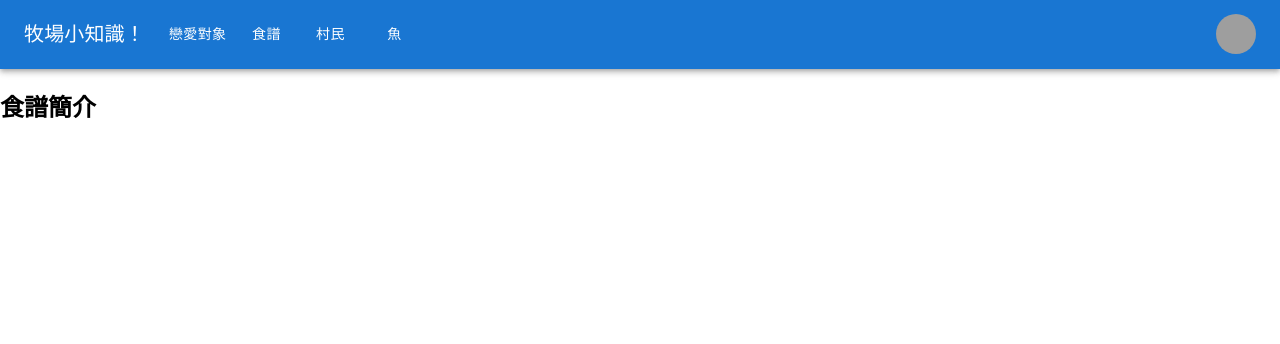
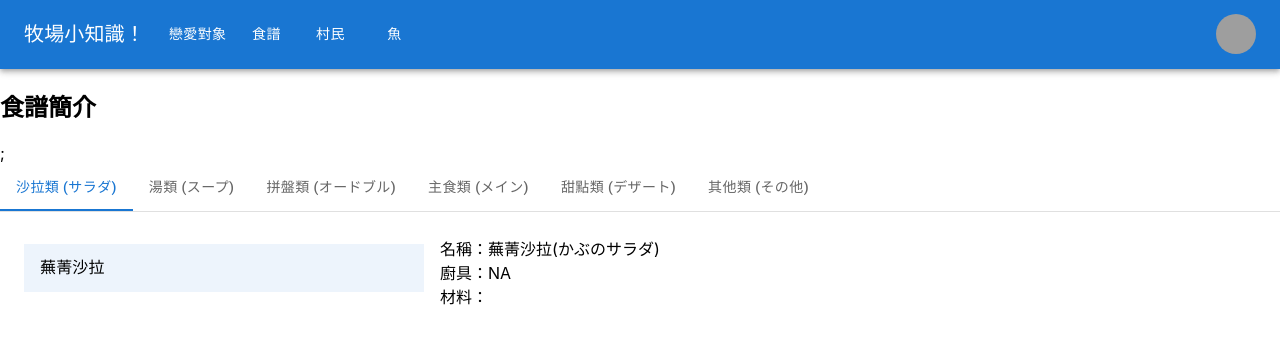
Before and after one commit to shuanshuan030913/farmer-app, a React app: page /recipe in a window 1280 px wide. Shown: the top 344 px of the page. Built offline with nearby package versions, Linux system fonts and the light colour scheme; grey boxes are pictures that could not be loaded.

Commit message:
add Recipe 10%

```diff
--- a/src/client/App.js
+++ b/src/client/App.js
@@ -6,7 +6,7 @@ import {
 } from "react-router-dom";
 import '../client/scss/style.scss';
 import Header from "./layout/Header";
-import {Lover} from "./pages";
+import {Lover, Recipe} from "./pages";
 
 function App() {
   return (
@@ -29,10 +29,6 @@ function Home() {
     return <h2>Home</h2>;
 }
 
-function Recipe() {
-    return <h2>食譜簡介</h2>;
-}
-
 function Member() {
     return <h2>村民簡介</h2>;
 }
--- /dev/null
+++ b/src/client/common/TabPanel.js
@@ -0,0 +1,32 @@
+
+import Box from "@mui/material/Box";
+import PropTypes from "prop-types";
+import React from "react";
+
+function TabPanel(props) {
+    const { children, value, index, ...other } = props;
+
+    return (
+        <div
+            role="tabpanel"
+            hidden={value !== index}
+            id={`simple-tabpanel-${index}`}
+            aria-labelledby={`simple-tab-${index}`}
+            {...other}
+        >
+            {value === index && (
+                <Box sx={{ p: 3 }}>
+                    {children}
+                </Box>
+            )}
+        </div>
+    );
+}
+TabPanel.propTypes = {
+    children: PropTypes.node,
+    index: PropTypes.number.isRequired,
+    value: PropTypes.number.isRequired,
+};
+
+
+export default TabPanel;
--- /dev/null
+++ b/src/client/common/index.js
@@ -0,0 +1 @@
+export {default as TabPanel} from './TabPanel';
--- a/src/client/constants.js
+++ b/src/client/constants.js
@@ -102,5 +102,46 @@ module.exports = Object.freeze({
             birthday: [2, 12],
             init: 4,
         },
-    ]
+    ],
+    RECIPE_TYPE: [
+        {
+            id: 1,
+            name: {zh: '沙拉類', jp: 'サラダ'},
+        },
+        {
+            id: 2,
+            name: {zh: '湯類', jp: 'スープ'},
+        },
+        {
+            id: 3,
+            name: {zh: '拼盤類', jp: 'オードブル'},
+        },
+        {
+            id: 4,
+            name: {zh: '主食類', jp: 'メイン'},
+        },
+        {
+            id: 5,
+            name: {zh: '甜點類', jp: 'デザート'},
+        },
+        {
+            id: 6,
+            name: {zh: '其他類', jp: 'その他'},
+        },
+    ],
+    RECIPES: [
+        {
+            id: 1,
+            type: 1,
+            name: {zh: '蕪菁沙拉', jp: 'かぶのサラダ'},
+            tool: [],
+            ingredient: [1],
+        },
+    ],
+    GOODS: [
+        {
+            id: 1,
+            name: {zh: '蕪菁', jp: 'かぶ'},
+        }
+    ],
 });
--- a/src/client/pages/Lover.js
+++ b/src/client/pages/Lover.js
@@ -1,6 +1,5 @@
 
 import React, {useEffect} from 'react';
-import PropTypes from 'prop-types';
 import {map, filter, find} from 'lodash';
 
 import Tabs from '@mui/material/Tabs';
@@ -8,31 +7,7 @@ import Tab from '@mui/material/Tab';
 import Box from '@mui/material/Box';
 import {COUNTRIES, Lovers, SEASON} from '../constants';
 import {Grid, List, ListItemButton, ListItemText} from "@mui/material";
-
-function TabPanel(props) {
-    const { children, value, index, ...other } = props;
-
-    return (
-        <div
-            role="tabpanel"
-            hidden={value !== index}
-            id={`simple-tabpanel-${index}`}
-            aria-labelledby={`simple-tab-${index}`}
-            {...other}
-        >
-            {value === index && (
-                <Box sx={{ p: 3 }}>
-                    {children}
-                </Box>
-            )}
-        </div>
-    );
-}
-TabPanel.propTypes = {
-    children: PropTypes.node,
-    index: PropTypes.number.isRequired,
-    value: PropTypes.number.isRequired,
-};
+import {TabPanel} from "../common";
 
 const LoverInfo = ({data}) => {
     const {name, birthday, init} = data;
--- /dev/null
+++ b/src/client/pages/Recipe.js
@@ -0,0 +1,95 @@
+
+import React, {useEffect} from 'react';
+import {map, filter, find} from 'lodash';
+
+import Tabs from '@mui/material/Tabs';
+import Tab from '@mui/material/Tab';
+import Box from '@mui/material/Box';
+import {GOODS, RECIPE_TYPE, RECIPES} from '../constants';
+import {Grid, List, ListItemButton, ListItemText} from "@mui/material";
+import {TabPanel} from "../common";
+
+const RecipeInfo = ({data}) => {
+    const {name, tool, ingredient} = data;
+    const goods = filter(GOODS, good => ingredient.includes(good));
+    return <div>
+        <div>名稱：{name.zh}({name.jp})</div>
+        <div>廚具：{tool.length > 0 ? tool.join('、') : 'NA'}</div>
+        <div>材料：{goods.join('、')}</div>
+    </div>
+}
+
+const SelectedListItem = ({type}) => {
+    const Recipes = filter(RECIPES, recipe => recipe.type === type.id);
+    const [selectedId, setSelectedId] = React.useState(Recipes[0].id);
+
+    const Recipe = find(Recipes, recipe => recipe.id === selectedId);
+
+    const handleListItemClick = (event, id) => setSelectedId(id);
+
+
+    useEffect(() => {
+        setSelectedId(Recipes[0].id);
+    }, [type])
+
+
+    return (
+        <Box sx={{ flexGrow: 1 }}>
+            <Grid container spacing={2}>
+                <Grid item xs={4}>
+                    <List component="nav" aria-label="mailbox folder">
+                        {map(Recipes, recipe => <ListItemButton {...{
+                            key: recipe.id,
+                            selected: selectedId === recipe.id,
+                            onClick: (event) => handleListItemClick(event, recipe.id),
+                        }}>
+                            <ListItemText primary={recipe.name.zh} />
+                        </ListItemButton>)}
+                    </List>
+                </Grid>
+                <Grid item xs={8}>
+                    <RecipeInfo {...{data: Recipe}} />
+                </Grid>
+            </Grid>
+        </Box>
+    );
+}
+
+function Recipe() {
+    const [value, setValue] = React.useState(0);
+
+    const handleChange = (event, newValue) => {
+        setValue(newValue);
+    };
+
+    const a11yProps = (index) => {
+        return {
+            id: `simple-tab-${index}`,
+            'aria-controls': `simple-tabpanel-${index}`,
+        };
+    }
+
+    return <div>
+        <h2>食譜簡介</h2>;
+        <Box sx={{ width: '100%' }}>
+            <Box sx={{ borderBottom: 1, borderColor: 'divider' }}>
+                <Tabs value={value} onChange={handleChange} aria-label="basic tabs example">
+                    {map(RECIPE_TYPE, c => <Tab {...{
+                        key: c.id,
+                        label: `${c.name.zh}${c.name.jp ? ' (' + c.name.jp + ')' : ''}`,
+                        ...a11yProps(c.id),
+                    }} />)}
+                </Tabs>
+            </Box>
+            {map(RECIPE_TYPE, (type, idx) => <TabPanel {...{
+                key: type.id,
+                value: value,
+                index: idx,
+            }}>
+                <SelectedListItem {...{ type }} />
+            </TabPanel>)}
+        </Box>
+    </div>;
+}
+
+export default Recipe;
--- a/src/client/pages/index.js
+++ b/src/client/pages/index.js
@@ -1 +1,2 @@
 export {default as Lover} from './Lover';
+export {default as Recipe} from './Recipe';
```
